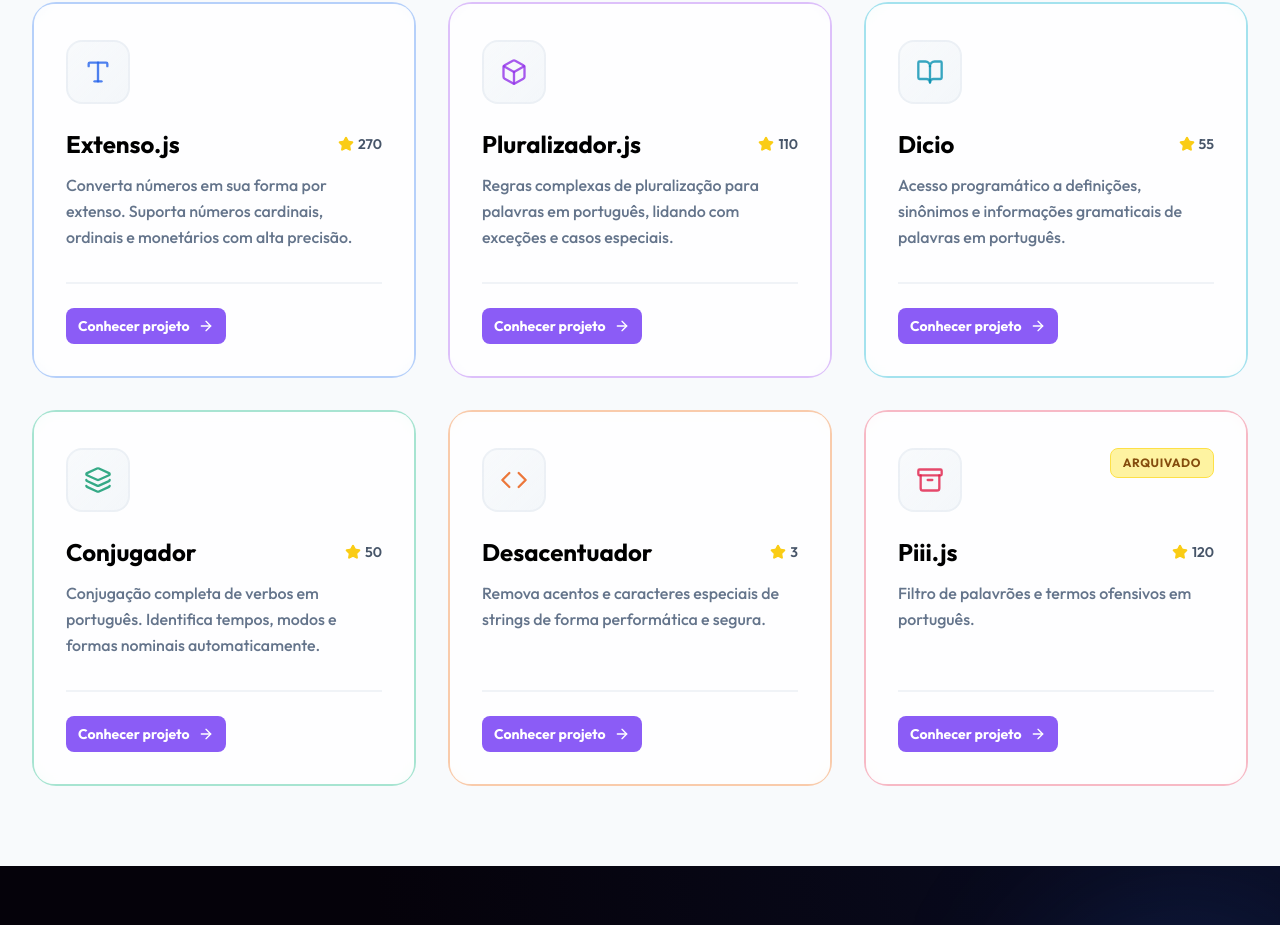
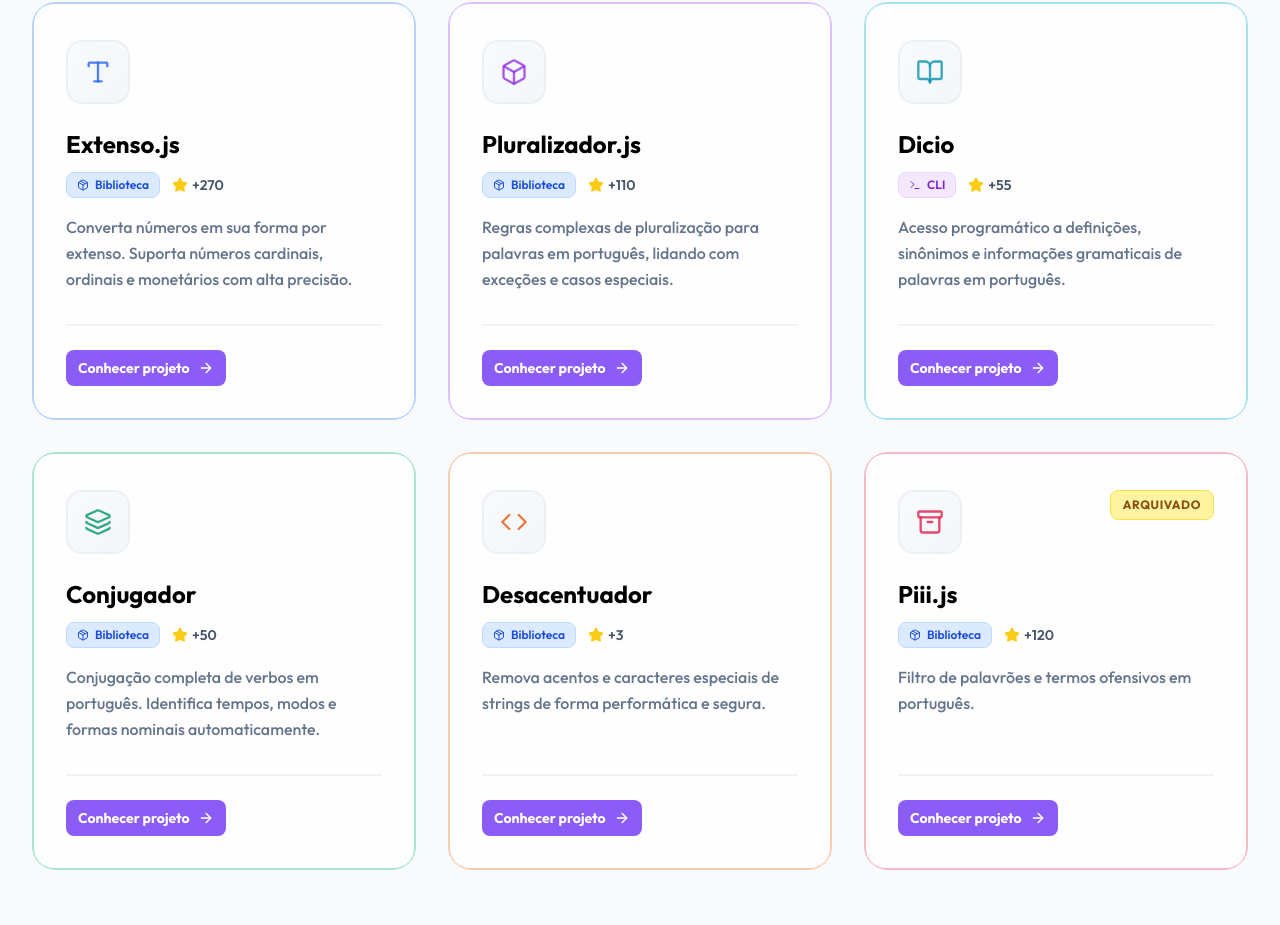
Before and after one commit to lusofonia/lusofonia-website, a React (Vite) app: page / in a window 1280 px wide. Shown: the part 1997-2922 px from the top of the page. Built offline with nearby package versions, Linux system fonts and the light colour scheme.

Commit message:
Update LibraryCard to include type prop

```diff
--- a/src/components/LibraryCard.jsx
+++ b/src/components/LibraryCard.jsx
@@ -1,5 +1,5 @@
 import React from 'react';
-import { ArrowRight, Box, Layers, Type, BookOpen, Archive, Code, Star } from 'lucide-react';
+import { ArrowRight, Box, Layers, Type, BookOpen, Archive, Code, Star, Package, Terminal } from 'lucide-react';
 
 const getIcon = (name) => {
     const n = name.toLowerCase();
@@ -42,7 +42,7 @@ const colorVariants = {
     }
 };
 
-const LibraryCard = ({ name, description, link, archived = false, color = 'default', stars = 0, index = 0 }) => {
+const LibraryCard = ({ name, description, link, archived = false, color = 'default', stars = 0, type = 'library', index = 0 }) => {
     const Icon = getIcon(name);
     const theme = colorVariants[color] || colorVariants.default;
 
@@ -70,14 +70,27 @@ const LibraryCard = ({ name, description, link, archived = false, color = 'defau
                         )}
                     </div>
 
-                    <div className="flex items-center justify-between mb-3">
-                        <h3 className="text-2xl font-bold text-black">
-                            {name}
-                        </h3>
+                    <h3 className="text-2xl font-bold mb-3 text-black">
+                        {name}
+                    </h3>
+
+                    <div className="flex items-center gap-3 mb-4">
+                        <span className={`inline-flex items-center gap-1.5 px-2.5 py-1 rounded-lg text-xs font-semibold ${
+                            type === 'cli'
+                                ? 'bg-purple-100 text-purple-700 border border-purple-200'
+                                : 'bg-blue-100 text-blue-700 border border-blue-200'
+                        }`}>
+                            {type === 'cli' ? (
+                                <Terminal className="w-3 h-3" />
+                            ) : (
+                                <Package className="w-3 h-3" />
+                            )}
+                            {type === 'cli' ? 'CLI' : 'Biblioteca'}
+                        </span>
                         {stars > 0 && (
                             <div className="flex items-center gap-1 text-slate-600">
                                 <Star className="w-4 h-4 fill-yellow-400 text-yellow-400" />
-                                <span className="text-sm font-semibold">{stars}</span>
+                                <span className="text-sm font-semibold">+{stars}</span>
                             </div>
                         )}
                     </div>
--- a/src/components/LibraryShowcase.jsx
+++ b/src/components/LibraryShowcase.jsx
@@ -8,7 +8,8 @@ const libraries = [
         link: 'https://extenso.js.org',
         archived: false,
         color: 'blue',
-        stars: 270
+        stars: 270,
+        type: 'library'
     },
     {
         name: 'Conjugador',
@@ -16,7 +17,8 @@ const libraries = [
         link: 'https://github.com/lusofonia/conjugador',
         archived: false,
         color: 'emerald',
-        stars: 50
+        stars: 50,
+        type: 'library'
     },
     {
         name: 'Pluralizador.js',
@@ -24,7 +26,8 @@ const libraries = [
         link: 'https://github.com/lusofonia/pluralizador.js',
         archived: false,
         color: 'purple',
-        stars: 110
+        stars: 110,
+        type: 'library'
     },
     {
         name: 'Desacentuador',
@@ -32,7 +35,8 @@ const libraries = [
         link: 'https://github.com/lusofonia/desacentuador',
         archived: false,
         color: 'orange',
-        stars: 3
+        stars: 3,
+        type: 'library'
     },
     {
         name: 'Dicio',
@@ -40,7 +44,8 @@ const libraries = [
         link: 'https://github.com/lusofonia/dicio',
         archived: false,
         color: 'cyan',
-        stars: 55
+        stars: 55,
+        type: 'cli'
     },
     {
         name: 'Piii.js',
@@ -48,7 +53,8 @@ const libraries = [
         link: 'https://github.com/lusofonia/piii.js',
         archived: true,
         color: 'rose',
-        stars: 120
+        stars: 120,
+        type: 'library'
     }
 ].sort((a, b) => {
     // Arquivados sempre por último
```
